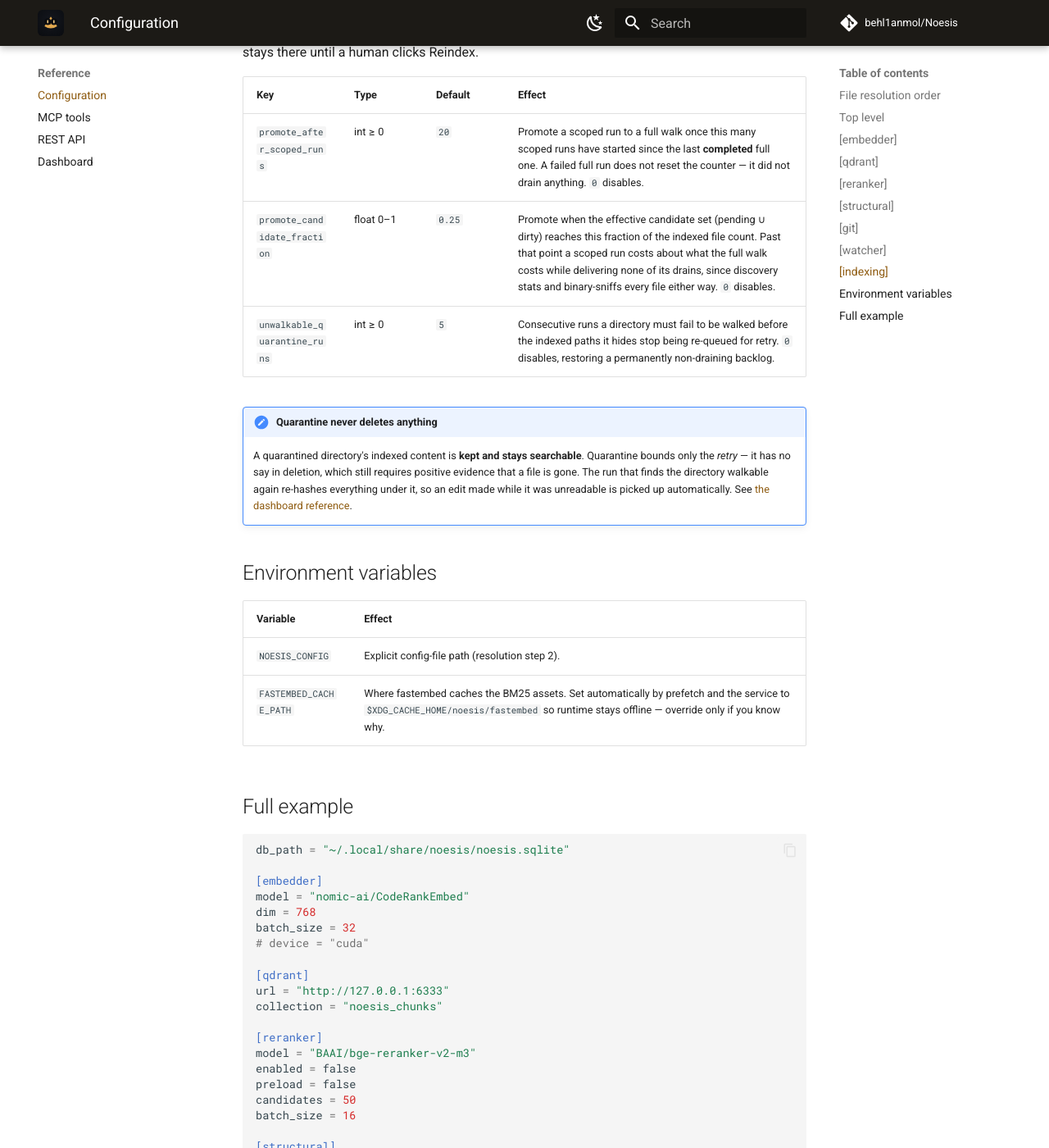
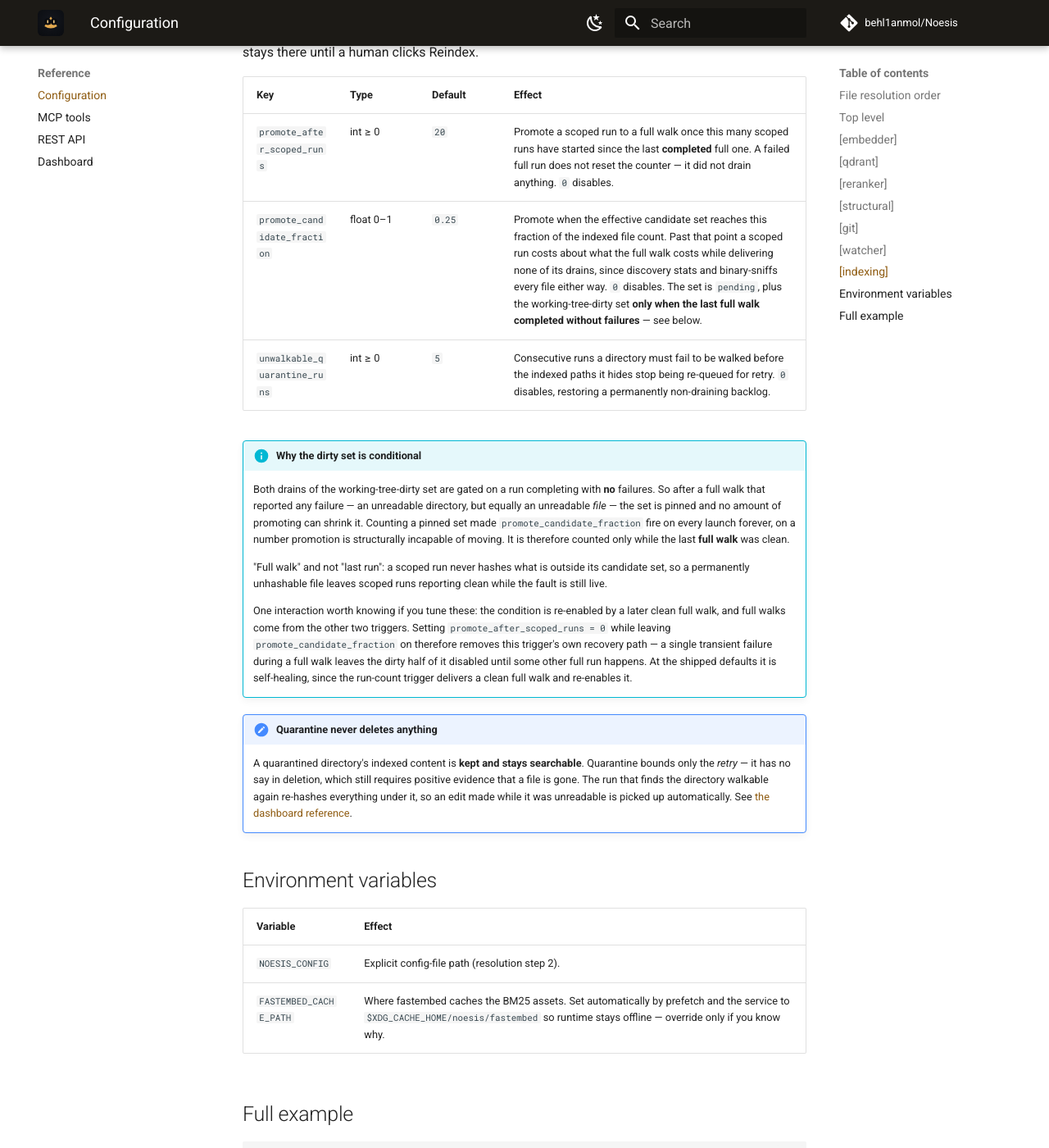
Before and after one commit to behl1anmol/Noesis, an MkDocs documentation site: the page built from docs/reference/configuration.md, in a window 1280 px wide and 1400 px high, scrolled down 3493 px. Shown: the whole window at 82% size. Built offline with MkDocs 1.6.1 and Material for MkDocs 9.7.7, drawn with Linux system fonts in a browser that asks for light colours; comment, search, counter and statistics services are not loaded.

Commit message:
docs: bring the ADR-57 decision record in line with the shipped rule (PR #30 round 3)
Rule 6 item, correctly called out as merge-blocking: the decisions table and
the configuration reference still described the promotion rule that f5724d4
and 3594973 replaced. "The dirty set counts toward the fraction trigger only
while the last full walk was clean" is a design decision reached over three
review rounds, and until now it existed only in code comments, commit
messages and the PR thread — the two places the house rule actually points at
still documented the behaviour it superseded.

- Appendix A ADR-57 amended in place (the ADR-51 pattern, not a new row):
  the chosen column states the conditional set, and the reason column carries
  why, both wrong turns, and the measurements — healthy 1/12; unreadable
  directory 5/12 → 0/12 → 1/12; unreadable file 5/12 → 5/12 → 1/12.
  The middle column is the honest record that the ledger-keyed guard fixed
  one of clean_run's three terms.
- docs/project/decisions.md row 57 gets the one-line amendment.
- docs/reference/configuration.md: the table row no longer promises an
  unconditional `pending ∪ dirty`, plus a note on why it is conditional and
  the "full walk, not last run" distinction.
- devlog decision recorded, so both halves of rule 6 are satisfied.

Also documents the round-3 P3: the clean full walk that re-enables the dirty
term comes from triggers 1/2, so `promote_after_scoped_runs = 0` with the
fraction trigger on removes that trigger's own recovery path — one transient
full-run failure disables its dirty half until some other full run happens.
Self-healing at shipped defaults, and `pending` keeps counting regardless.
Documented rather than coded: the only code fix is to count dirty
unconditionally when trigger 2 is off, which trades this latch for exactly the
one the guard exists to prevent.

No behaviour change. Full suite 433 passed, 2 deselected; guardrails clean;
mkdocs --strict clean.

Co-Authored-By: Claude Opus 5 <noreply@anthropic.com>
Claude-Session: https://claude.ai/code/session_01B9jQ8YK6VXfPYjTjdgK6k2

```diff
--- a/docs/reference/configuration.md
+++ b/docs/reference/configuration.md
@@ -87,8 +87,30 @@ human clicks Reindex.
 | Key | Type | Default | Effect |
 |---|---|---|---|
 | `promote_after_scoped_runs` | int ≥ 0 | `20` | Promote a scoped run to a full walk once this many scoped runs have started since the last **completed** full one. A failed full run does not reset the counter — it did not drain anything. `0` disables. |
-| `promote_candidate_fraction` | float 0–1 | `0.25` | Promote when the effective candidate set (pending ∪ dirty) reaches this fraction of the indexed file count. Past that point a scoped run costs about what the full walk costs while delivering none of its drains, since discovery stats and binary-sniffs every file either way. `0` disables. |
+| `promote_candidate_fraction` | float 0–1 | `0.25` | Promote when the effective candidate set reaches this fraction of the indexed file count. Past that point a scoped run costs about what the full walk costs while delivering none of its drains, since discovery stats and binary-sniffs every file either way. `0` disables. The set is `pending`, plus the working-tree-dirty set **only when the last full walk completed without failures** — see below. |
 | `unwalkable_quarantine_runs` | int ≥ 0 | `5` | Consecutive runs a directory must fail to be walked before the indexed paths it hides stop being re-queued for retry. `0` disables, restoring a permanently non-draining backlog. |
+
+!!! info "Why the dirty set is conditional"
+    Both drains of the working-tree-dirty set are gated on a run completing
+    with **no** failures. So after a full walk that reported any failure — an
+    unreadable directory, but equally an unreadable *file* — the set is pinned
+    and no amount of promoting can shrink it. Counting a pinned set made
+    `promote_candidate_fraction` fire on every launch forever, on a number
+    promotion is structurally incapable of moving. It is therefore counted only
+    while the last **full walk** was clean.
+
+    "Full walk" and not "last run": a scoped run never hashes what is outside
+    its candidate set, so a permanently unhashable file leaves scoped runs
+    reporting clean while the fault is still live.
+
+    One interaction worth knowing if you tune these: the condition is re-enabled
+    by a later clean full walk, and full walks come from the other two triggers.
+    Setting `promote_after_scoped_runs = 0` while leaving
+    `promote_candidate_fraction` on therefore removes this trigger's own
+    recovery path — a single transient failure during a full walk leaves the
+    dirty half of it disabled until some other full run happens. At the shipped
+    defaults it is self-healing, since the run-count trigger delivers a clean
+    full walk and re-enables it.
 
 !!! note "Quarantine never deletes anything"
     A quarantined directory's indexed content is **kept and stays searchable**.
```
Also changed, not shown: architecture-docs/code-indexer-expanded-architecture.md (+1 -1 lines), docs/project/decisions.md (+1 -1 lines), 1 other file.
